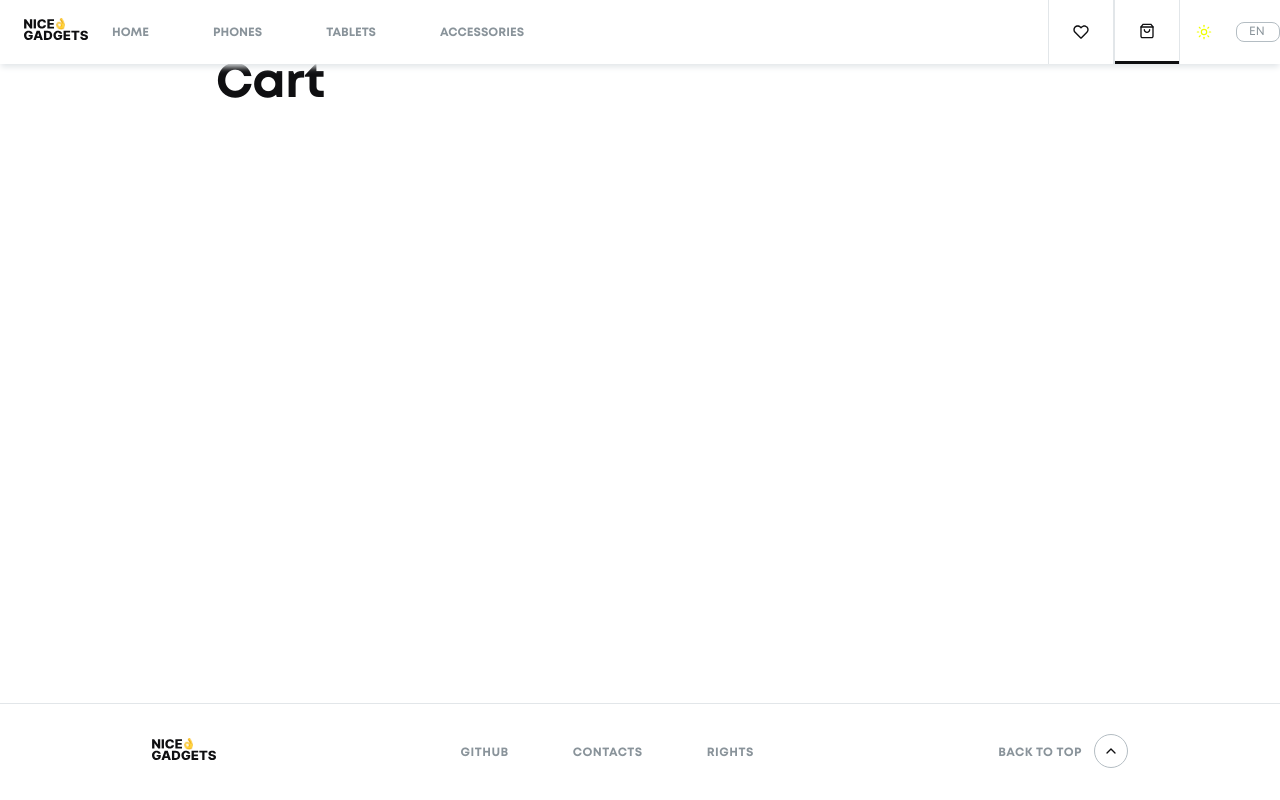
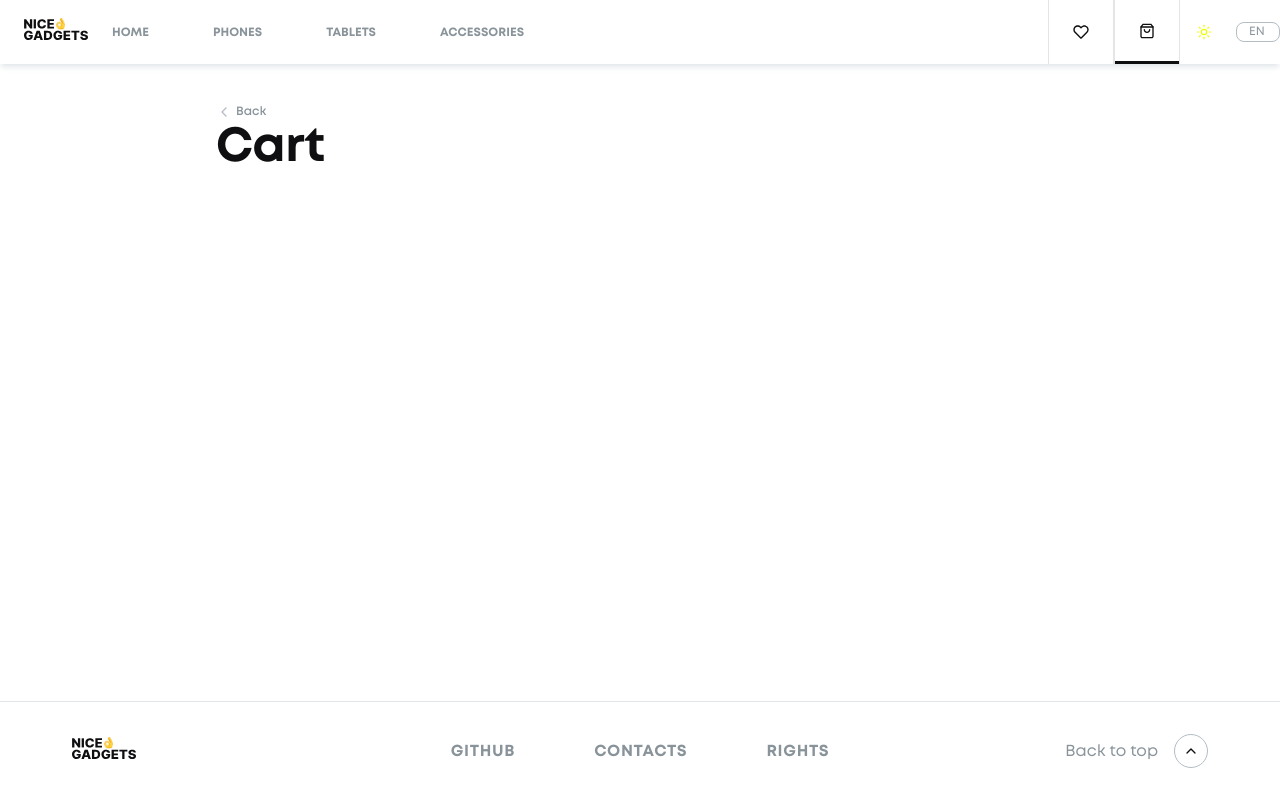
Before and after one commit to fs-apr25-group0/group-project-catalog, a React (Vite) app: page /#/cart in a window 1280 px wide. Built offline with nearby package versions, Linux system fonts and the light colour scheme.

Commit message:
fixxed footer + media

```diff
--- a/src/App.scss
+++ b/src/App.scss
@@ -9,9 +9,8 @@ main {
   grid-template-columns: repeat(4, 1fr);
   column-gap: 16px;
   grid-auto-rows: max-content;
+  padding-inline: 16px;
   margin-top: 64px;
-  padding-inline: 16px;
-  // padding-bottom: 64px;
 
   @media (min-width: 640px) {
     grid-template-columns: repeat(12, 1fr);
@@ -20,7 +19,6 @@ main {
 
   @media (min-width: 1200px) {
     grid-template-columns: repeat(24, 32px);
-    margin: 0 auto;
     justify-content: center;
   }
 }
@@ -51,8 +49,14 @@ main {
     }
 
     footer {
+      box-shadow: 0 -1px 0 0 colors.$color-elements;
+
       a {
         color: colors.$color-secondary;
+        font-weight: 800;
+
+        letter-spacing: 0.04em;
+
         &:hover {
           color: colors.$color-primary;
         }
@@ -79,7 +83,12 @@ main {
     }
 
     footer {
+      border-top: 1px solid #3b3e4a;
+
       a {
+        letter-spacing: 0.04em;
+        font-weight: 800;
+
         color: #f1f2f9;
       }
     }
--- a/src/Components/Footer/Footer.scss
+++ b/src/Components/Footer/Footer.scss
@@ -1,109 +1,67 @@
 @use '../../styles/variables/colors/colors' as color;
 
 .footer {
-  flex-shrink: 0;
-  display: flex;
-  justify-content: space-between;
-  align-items: center;
-  height: 96px;
-  padding: 0 152px;
-  box-shadow: 0 -1px 0 0 color.$color-elements;
-  background-color: transparent;
+  width: 100vw;
 
-  &__logo {
+  display: grid;
+  grid-template-columns: repeat(4, 1fr);
+  column-gap: 16px;
+  grid-auto-rows: max-content;
+  padding-inline: 16px;
+
+  @media (min-width: 640px) {
+    grid-template-columns: repeat(12, 1fr);
+    padding-inline: 24px;
+  }
+
+  @media (min-width: 1200px) {
+    grid-template-columns: repeat(24, 32px);
+    justify-content: center;
+  }
+
+  &__grid {
     display: flex;
-    align-items: center;
+    flex-direction: column;
+    gap: 32px;
+    width: 100%;
+    margin-block: 32px;
+    grid-column: 1/-1;
 
-    img {
-      width: 80px;
-      height: 28px;
-      object-fit: contain;
+    @media (min-width: 640px) {
+      flex-direction: row;
+      gap: 0;
+      align-items: center;
+      & > * {
+        flex: 1 1 0;
+        min-width: 0;
+      }
     }
   }
 
   &__nav {
     display: flex;
-    justify-content: center;
-    align-items: center;
-    gap: 64px;
-    flex-grow: 1;
-    max-width: 480px;
-  }
+    flex-direction: column;
+    gap: 16px;
+    width: 100%;
 
-  &__link {
-    font-family: 'Mont', sans-serif;
-    font-weight: 800;
-    font-size: 12px;
-    line-height: 11px;
-    letter-spacing: 0.04em;
-    text-transform: uppercase;
-    text-decoration: none;
+    @media (min-width: 640px) {
+      flex-direction: row;
+      gap: 16px;
+      justify-content: space-between;
+      align-items: center;
+      width: 100%;
+    }
   }
 
   &__to-top {
     display: flex;
+    gap: 16px;
     align-items: center;
-    gap: 12px;
-    text-align: right;
-  }
+    justify-content: center;
+    width: 100%;
 
-  &__text {
-    font-family: 'Mont', sans-serif;
-    font-weight: 700;
-    font-size: 12px;
-    line-height: 100%;
-    letter-spacing: 0;
-    text-transform: capitalize;
-    color: color.$color-secondary;
-  }
-
-  &__button {
-    font-family: 'Mont', sans-serif;
-    font-weight: 700;
-    font-size: 12px;
-    line-height: 100%;
-    letter-spacing: 0.04em;
-    text-transform: uppercase;
-    background: none;
-    border: none;
-    cursor: pointer;
-    color: color.$color-primary;
-    text-align: right;
-
-    &:hover {
-      color: color.$color-primary;
-      text-decoration: underline;
-    }
-  }
-
-  // 🔽 Mobile (320–639px)
-  @media (max-width: 639px) {
-    flex-direction: column;
-    align-items: flex-start;
-    height: auto;
-    padding: 32px 16px;
-
-    &__logo {
-      margin-bottom: 32px;
-
-      img {
-        width: 64px;
-        height: 22px;
-      }
-    }
-
-    &__nav {
-      flex-direction: column;
-      align-items: flex-start;
-      gap: 16px;
-      margin-bottom: 32px;
-      width: 100%;
-    }
-
-    &__to-top {
-      align-self: center;
-      justify-content: center;
-      margin: 32px 0 0;
+    @media (min-width: 640px) {
+      justify-content: flex-end;
     }
   }
 }
--- a/src/Components/Footer/Footer.tsx
+++ b/src/Components/Footer/Footer.tsx
@@ -9,47 +9,21 @@ export const Footer = () => {
 
   return (
     <footer className="footer">
-      <LogoShop />
+      <div className="footer__grid">
+        <LogoShop />
+        <nav className="footer__nav">
+          <a href="https://github.com/">{translate('GITHUB')}</a>
+          <Link to="/tablets">{translate('CONTACTS')}</Link>
+          <Link to="/accessories">{translate('RIGHTS')}</Link>
+        </nav>
+        <div className="footer__to-top">
+          <span>{translate('Back to top')}</span>
 
-      <nav className="footer__nav">
-        <a
-          href="https://github.com/"
-          className={`footer__link`}
-        >
-          {translate('GITHUB')}
-        </a>
-        <Link
-          to="/tablets"
-          className={`footer__link`}
-        >
-          {translate('CONTACTS')}
-        </Link>
-        <Link
-          to="/accessories"
-          className={`footer__link`}
-        >
-          {translate('RIGHTS')}
-        </Link>
-      </nav>
-
-      <div className="footer__to-top">
-        <span className="footer__text uppercase">
-          {translate('Back to top')}
-        </span>
-        <button
-          className="footer__button"
-          onClick={() => {
-            const header = document.getElementById('header');
-            if (header) {
-              header.scrollIntoView({ behavior: 'smooth' });
-            }
-          }}
-        >
           <ButtonArrow
             icon="arrow"
             direction="up"
           />
-        </button>
+        </div>
       </div>
     </footer>
   );
--- a/src/Components/ProductCard/ProductCard.scss
+++ b/src/Components/ProductCard/ProductCard.scss
@@ -2,7 +2,7 @@
 
 .productCard {
   &__container {
-    width: 287px;
+    width: 272px;
     min-width: 0;
     height: 440px;
     margin: 0 auto;
@@ -12,7 +12,6 @@
     gap: 8px;
     padding: 32px;
     text-decoration: none;
-    // background: colors.$color-white;
     transition:
       box-shadow 0.3s,
       border 0.3s;
@@ -20,13 +19,11 @@
     &--light {
       border: 1px solid colors.$color-elements;
       border-radius: 5px;
-      // background: colors.$color-white;
     }
 
     &--dark {
       background-color: colors.$color-bg-card-dark-mode;
       border-radius: 5px;
-      border: 1px solid colors.$color-elements;
     }
 
     &:hover {
--- a/src/Pages/ProductsPage/ProductsPage.tsx
+++ b/src/Pages/ProductsPage/ProductsPage.tsx
@@ -80,17 +80,15 @@ export const ProductsPage = () => {
       <section className="products-page">
         {itemId ?
           <Outlet />
-        : <section className="products-page__container">
+        : <>
             <div className="products-page__url-way">
               <UrlWay category={translate(`${category}`)} />
             </div>
-
             <div className="products-page__header">
               {category && (
                 <h1>{translate(`${titleVariables[category as Category]}`)}</h1>
               )}
             </div>
-
             <p className="products-page__count body-text">
               {loading ?
                 <Skeleton
@@ -102,7 +100,6 @@ export const ProductsPage = () => {
                 </>
               }
             </p>
-
             <div className="products-page__filter-panel">
               <Dropdown
                 title={translate('Sort by')}
@@ -122,14 +119,12 @@ export const ProductsPage = () => {
 
               <ProductSearchInput products={sortedProducts} />
             </div>
-
             <div className="products-page__product-list">
               <ProductList
                 visibleProducts={visibleProducts}
                 loading={loading}
               />
             </div>
-
             <div className="products-page__pagination-wrapper">
               <Pagination
                 amountProduct={amountProduct}
@@ -138,7 +133,7 @@ export const ProductsPage = () => {
                 onPageChange={handlePageChange}
               />
             </div>
-          </section>
+          </>
         }
       </section>
     </>
```
